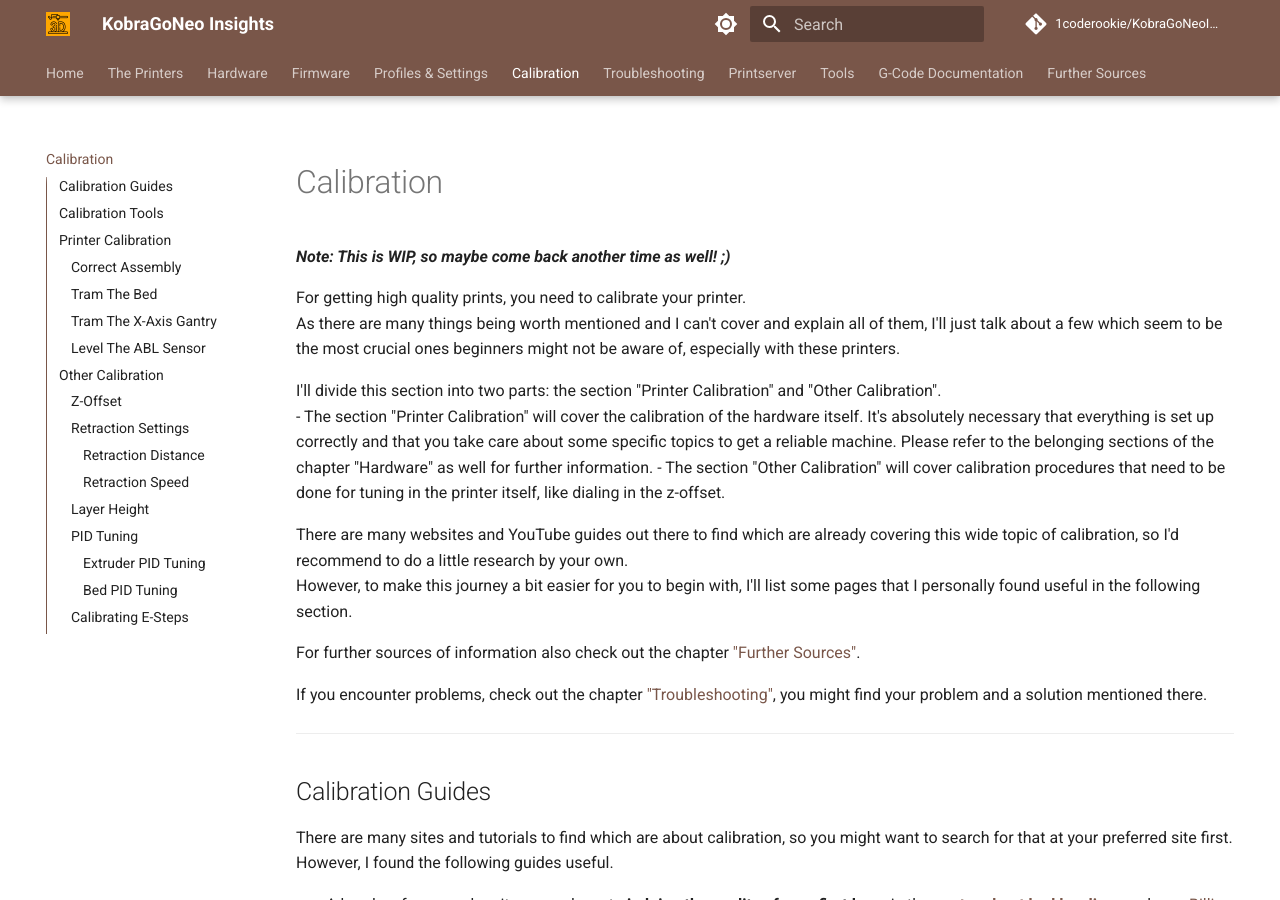
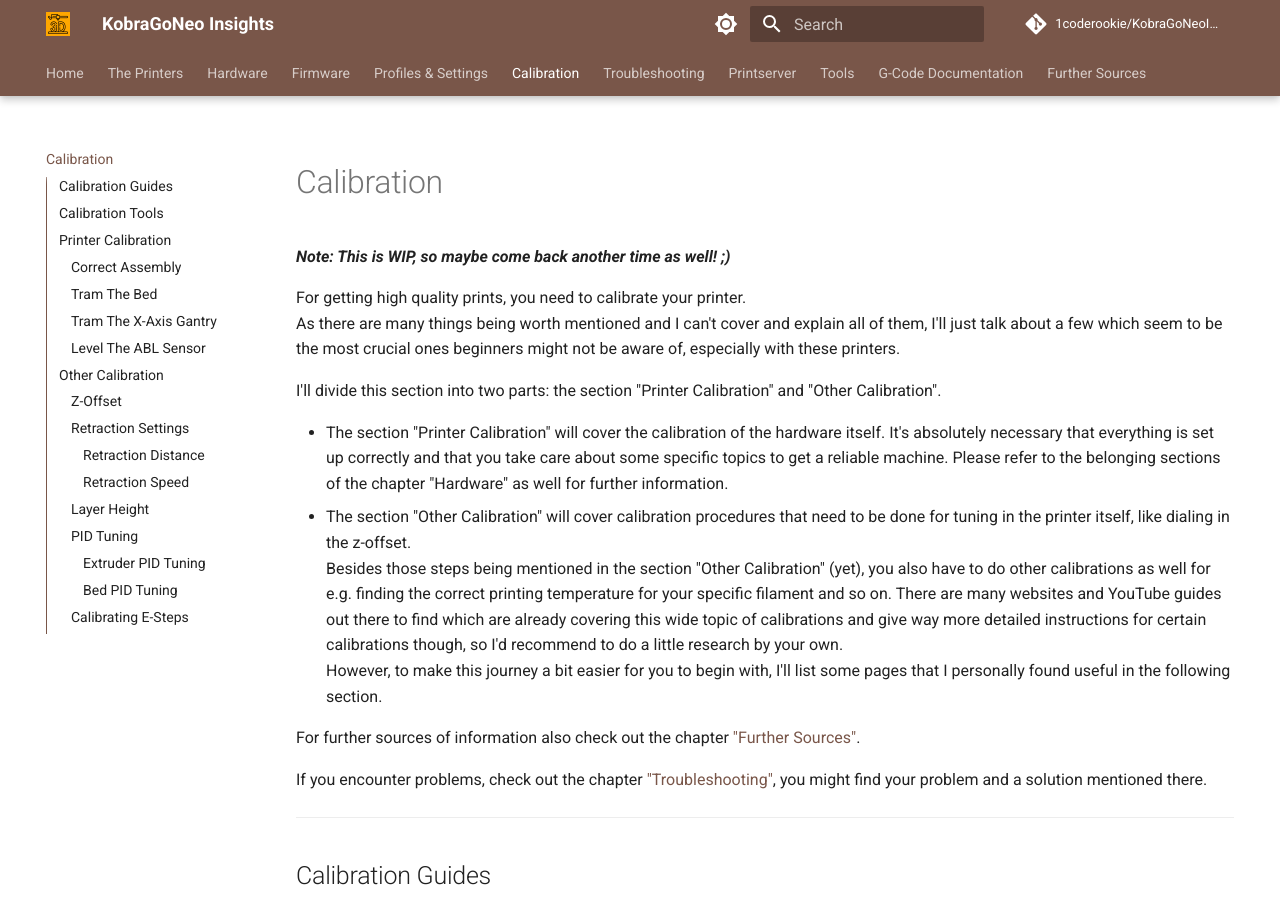
Before and after one commit to 1coderookie/KobraGoNeoInsights, an MkDocs documentation site: the page built from docs/calibration.md, in a window 1280 px wide and 900 px high. Built offline with MkDocs 1.6.1 and Material for MkDocs 9.7.7, drawn with Linux system fonts in a browser that asks for light colours; comment, search, counter and statistics services are not loaded.

Commit message:
Update calibration.md

```diff
--- a/docs/calibration.md
+++ b/docs/calibration.md
@@ -7,10 +7,10 @@
 As there are many things being worth mentioned and I can't cover and explain all of them, I'll just talk about a few which seem to be the most crucial ones beginners might not be aware of, especially with these printers.
 
 I'll divide this section into two parts: the section "Printer Calibration" and "Other Calibration".
+
 - The section "Printer Calibration" will cover the calibration of the hardware itself. It's absolutely necessary that everything is set up correctly and that you take care about some specific topics to get a reliable machine. Please refer to the belonging sections of the chapter "Hardware" as well for further information.
 - The section "Other Calibration" will cover calibration procedures that need to be done for tuning in the printer itself, like dialing in the z-offset.
-
-There are many websites and YouTube guides out there to find which are already covering this wide topic of calibration, so I'd recommend to do a little research by your own.
+Besides those steps being mentioned in the section "Other Calibration" (yet), you also have to do other calibrations as well for e.g. finding the correct printing temperature for your specific filament and so on. There are many websites and YouTube guides out there to find which are already covering this wide topic of calibrations and give way more detailed instructions for certain calibrations though, so I'd recommend to do a little research by your own.
 However, to make this journey a bit easier for you to begin with, I'll list some pages that I personally found useful in the following section.
 
 For further sources of information also check out the chapter ["Further Sources"](further_sources.md).
```
